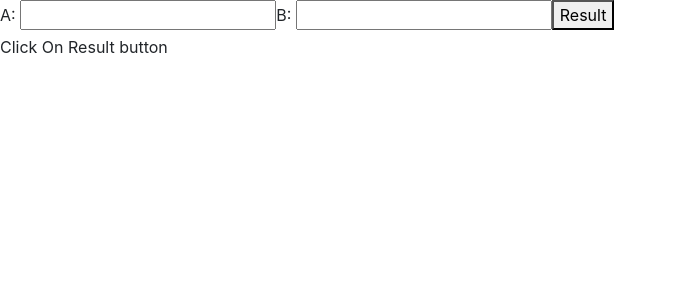
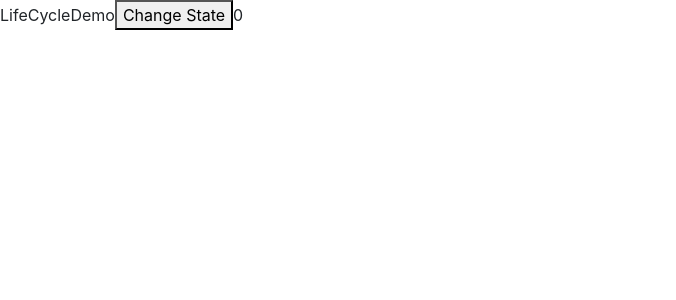
Before and after one commit to kvsiva/my-app, a React (Create React App) app: page / in a window 1280 px wide. Shown: the top 300 px of the page, without its empty margins (0-676 px from the left). Built offline with nearby package versions, Linux system fonts and the light colour scheme.

Commit message:
Added new LifeCycleDemo Component

```diff
--- a/src/App.js
+++ b/src/App.js
@@ -6,14 +6,16 @@ import ListCoursesComponentApp from "./components/ListCoursesComponentApp";
 import Movie from "./movie/Movie";
 import Movies from "./Movies/Movies";
 import Calculator from "./Calculator/Calculator";
+import LifeCycleDemo from "./LifeCycleDemo/LifeCycleDemo";
 
 function App() {
   return (
     <div className="containter">
-      <Calculator />
-      {/*
-      <Movies />
+      {/*<Calculator />*/}
+      {/*{
+      <Movies />}
       */}
+      <LifeCycleDemo />
     </div>
   );
 }
--- /dev/null
+++ b/src/LifeCycleDemo/LifeCycleDemo.jsx
@@ -0,0 +1,50 @@
+import React from "react";
+
+class LifeCycleDemo extends React.Component {
+  constructor(props) {
+    super(props);
+    console.log("Constructor");
+  }
+  state = {
+    a: 0
+  };
+  componentWillMount = () => {
+    console.log("Component Will mount");
+  };
+
+  componentDidMount = () => {
+    console.log("Component Did Mount");
+  };
+
+  shouldComponentUpdate = () => {
+    console.log("Should Component Update");
+    return true;
+  };
+
+  componentWillUpdate = () => {
+    console.log("Component Will Update");
+  };
+
+  componentDidUpdate = () => {
+    console.log("Component Did update");
+  };
+
+  changeState = e => {
+    this.setState({
+      a: this.state.a + 10
+    });
+  };
+
+  render() {
+    console.log("render");
+    return (
+      <div>
+        LifeCycleDemo
+        <button onClick={this.changeState}>Change State</button>
+        {this.state.a}
+      </div>
+    );
+  }
+}
+
+export default LifeCycleDemo;
```
